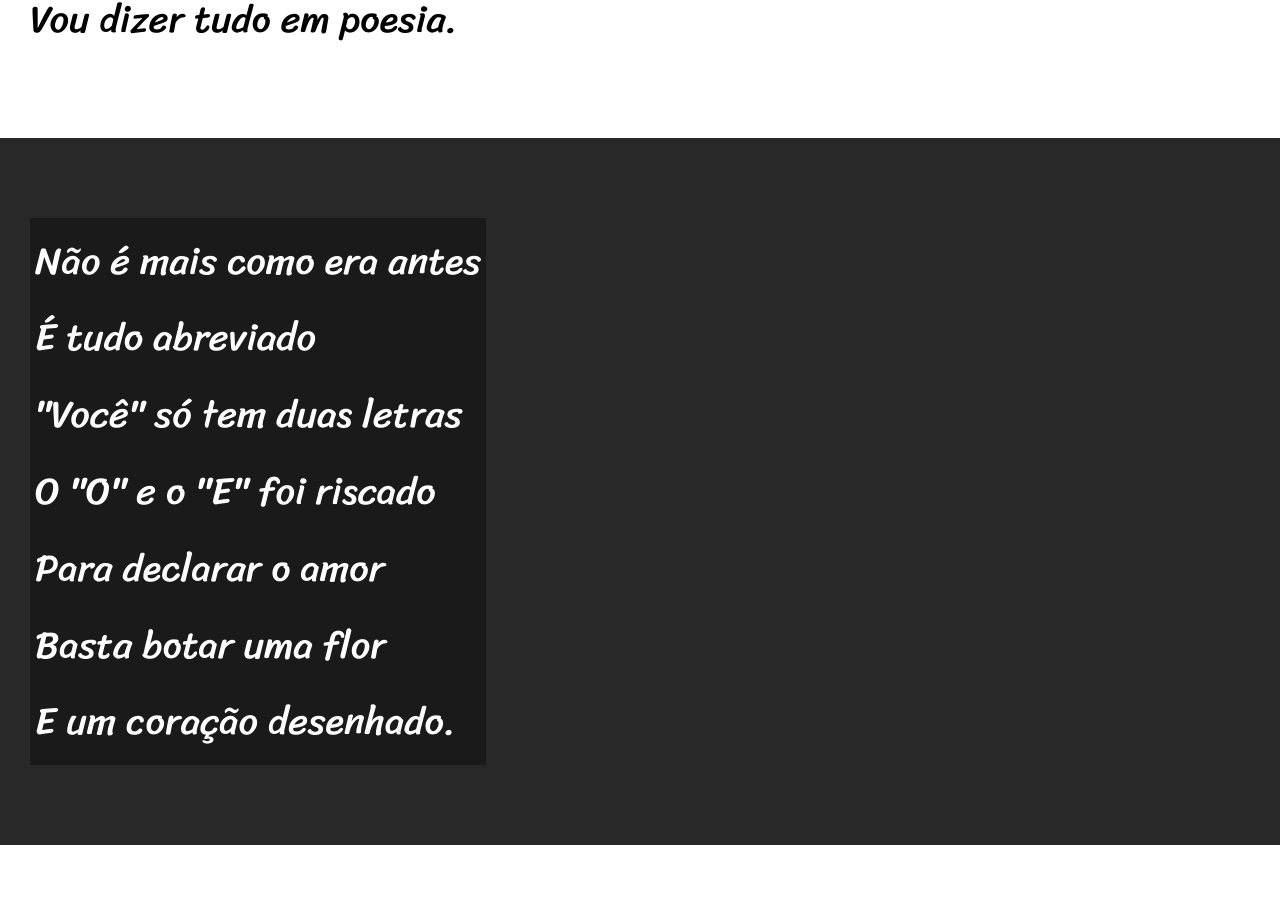
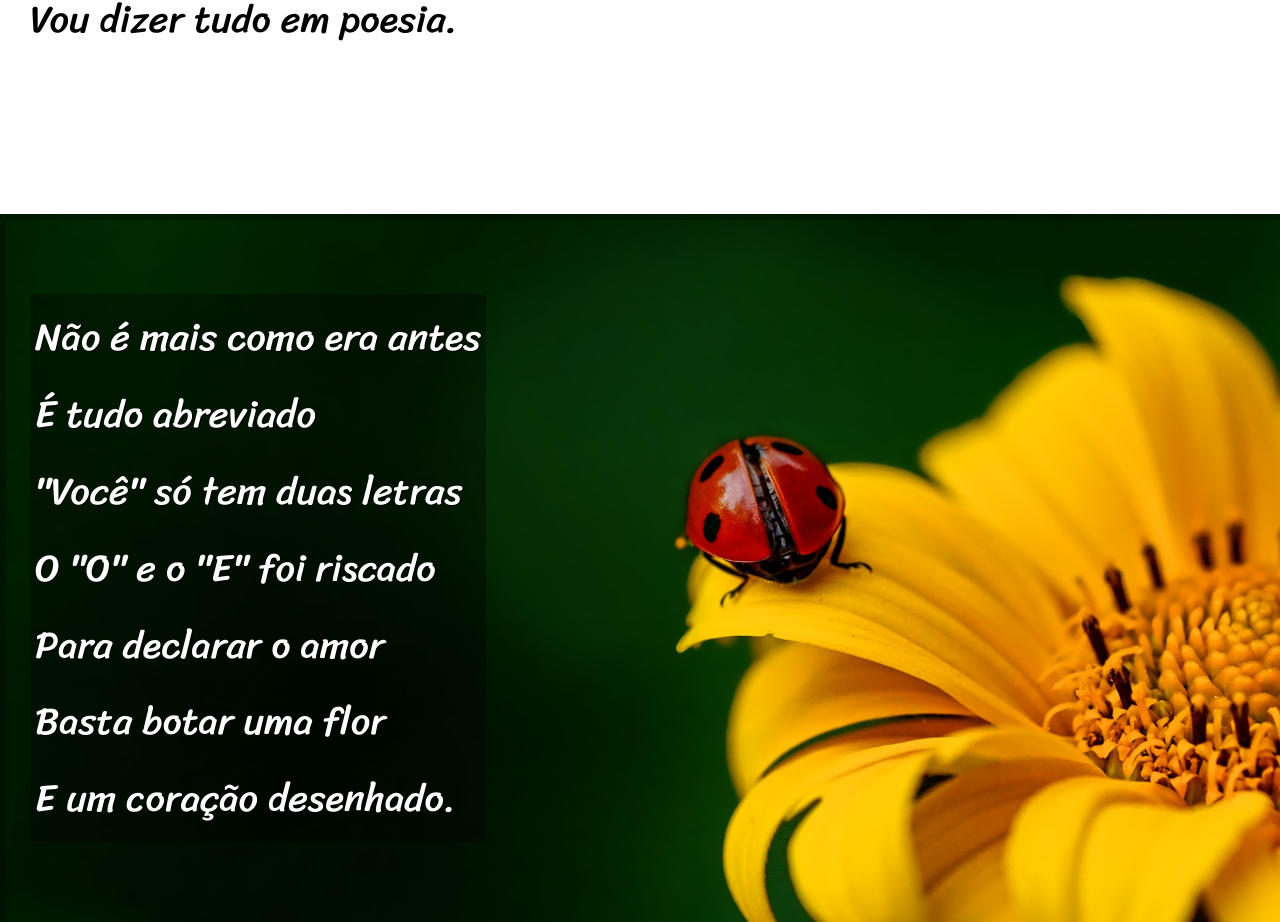
Before and after one commit to LucaspBaum/html_css, a plain HTML site: page desafios/desafio_cordel/guanabara_index.html in a window 1280 px wide. Shown: the part 870-1792 px from the top of the page. Drawn offline with Linux system fonts and the light colour scheme; files whose address does not match are found by name.

Commit message:
finalizacao do projeto

```diff
--- a/desafios/desafio_cordel/guanabara_index.html
+++ b/desafios/desafio_cordel/guanabara_index.html
@@ -29,7 +29,7 @@
             Vou dizer tudo em poesia.
         </p>
     </section>
-    <section class="imagem" id="joaninha">
+    <section class="imagem" id="img01">
         <p>
             Não é mais como era antes
             <br>
@@ -80,7 +80,7 @@
             <br>
         </p>
     </section>
-    <section class="imagem" id="paginas">
+    <section class="imagem" id="img02">
         <p>
             Tenho saudade das cartas
             <br>
--- a/desafios/desafio_cordel/style/guanabara_style.css
+++ b/desafios/desafio_cordel/style/guanabara_style.css
@@ -57,6 +57,10 @@ section {
     font-size: 3vw;
 }
 
+section >p {
+    padding-bottom: 2em;
+}
+
 section.normal {
     background-color: white;
     color: black;
@@ -65,14 +69,27 @@ section.normal {
 section.imagem {
     background-color: rgb(41, 40, 40);
     color: white;
+    box-shadow: inset 6px 6px 0px rgba(0, 0, 0, 0.267);
+    background-attachment: fixed;
 }
 
 section.imagem > p {
     display: inline-block;
     padding: 5px;
     background-color: rgba(2, 2, 2, 0.342);
+    text-shadow: 1px 1px 0px black;
 }
 
+section#img01 {
+    background-image: url('/home/lucasbaumgartner/Documents/Programacao/estudos/html_css/desafios/desafio_cordel/imagens/background001.jpg');
+    background-position: right center;
+    background-size: cover;
+}
+
+section#img02 {
+    background-image: url('/home/lucasbaumgartner/Documents/Programacao/estudos/html_css/desafios/desafio_cordel/imagens/background002.jpg');
+    background-size: cover;
+}
 footer {
     background-color: black;
     color: white;
```
